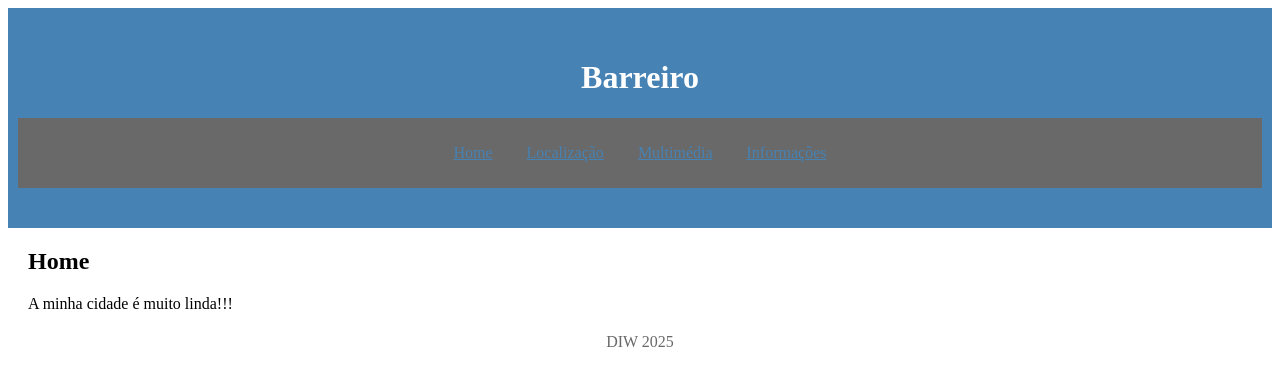
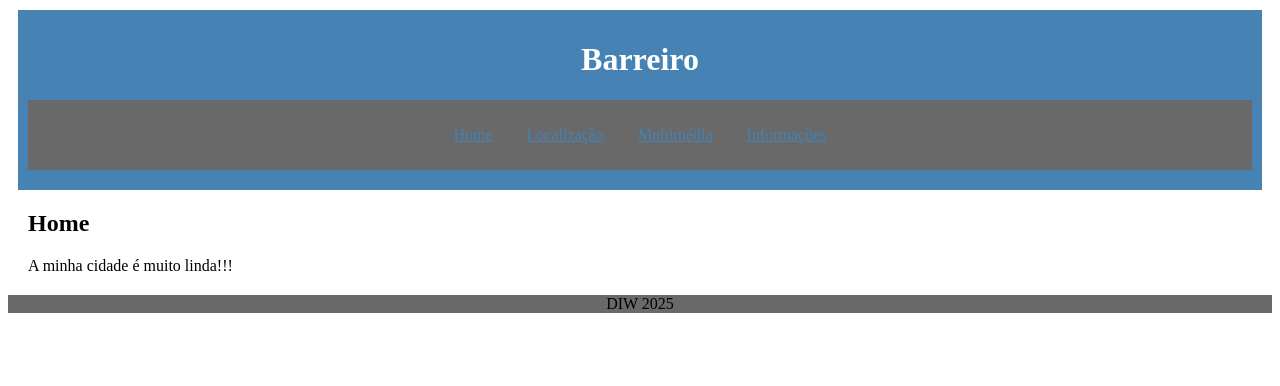
Before and after one commit to BeatrizCarboila/BeatrizCarboila.github.io, a plain HTML site: page Lab2/index.html in a window 1280 px wide. Drawn offline with Linux system fonts and the light colour scheme.

Commit message:
update index.html

```diff
--- a/Lab2/styles.css
+++ b/Lab2/styles.css
@@ -2,7 +2,8 @@ header{
 background-color: steelblue;
 color: white;
 text-align: center;
-padding: 30px 0;
+padding: 10px 0;
+margin: 10px;
 }
 
 nav{
@@ -32,5 +33,5 @@ main{
 
 footer{
     text-align: center;
-    color: dimgray;
+    background-color: dimgray;
 }
```
